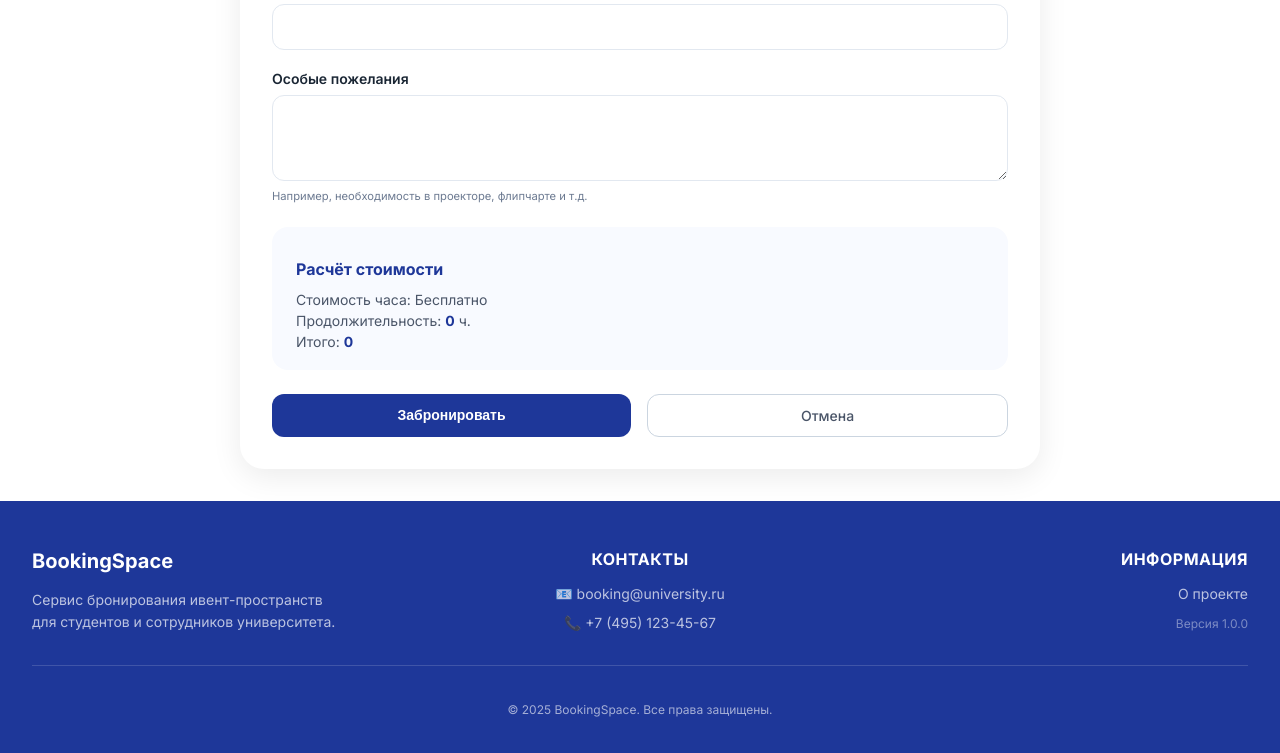
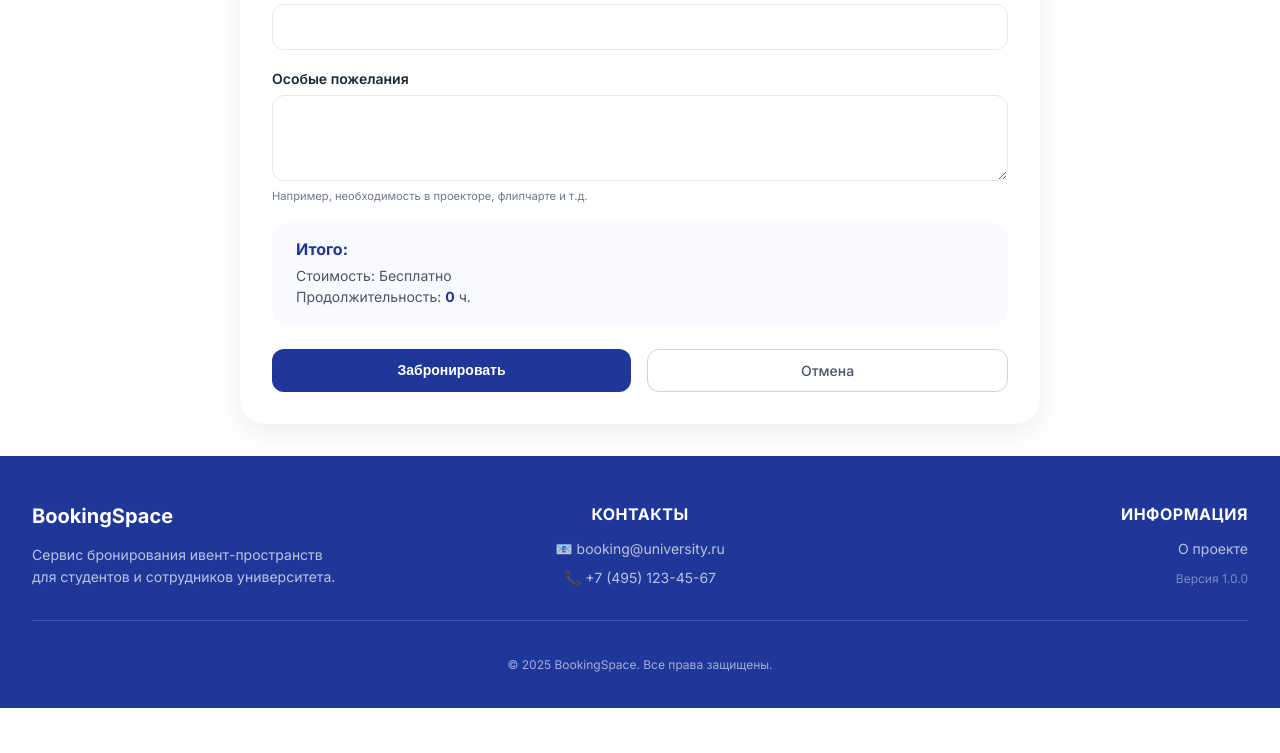
Before and after one commit to Ksenia-Voronina/FinalQualifyingWork, a Django app: page /bookings/create/4/ in a window 1280 px wide. Shown: the part 849-1602 px from the top of the page. After the commit the page ends 1557 px from the top, so only its background shows below. Run offline with Django 4.2, Linux system fonts and the light colour scheme; the visitor is signed in with stand-in values (Sample User, id 1); data comes from the database, SQL or seed files in the repository.

Commit message:
Убран рассчет стоимости

```diff
--- a/bookings/static/bookings/css/booking-form.css
+++ b/bookings/static/bookings/css/booking-form.css
@@ -111,14 +111,15 @@
     background: #f8faff;
     padding: 1rem 1.5rem;
     border-radius: 16px;
-    margin: 1.5rem 0;
+    margin: 0.5rem 0 1rem 0;
 }
 
 .booking-summary h3 {
     font-size: 1rem;
     font-weight: 700;
     color: #1e3799;
-    margin-bottom: 0.75rem;
+    margin-top: 0;
+    margin-bottom: 0.5rem;
 }
 
 .booking-summary p {
--- a/bookings/static/bookings/js/booking-form.js
+++ b/bookings/static/bookings/js/booking-form.js
@@ -6,20 +6,18 @@ document.addEventListener('DOMContentLoaded', function() {
     const totalSpan = document.getElementById('total');
     const pricePerHour = parseFloat(document.getElementById('price-per-hour')?.dataset.price || 0);
 
-    // Расчёт стоимости
-    function calculateTotal() {
+    // Расчёт продолжительности
+    function calculateDuration() {
         if (startInput && endInput && startInput.value && endInput.value) {
             const start = new Date(startInput.value);
             const end = new Date(endInput.value);
             const duration = (end - start) / (1000 * 3600);
             if (duration > 0) {
                 durationSpan.textContent = duration.toFixed(1);
-                totalSpan.textContent = (duration * pricePerHour).toFixed(0);
                 return;
             }
         }
         if (durationSpan) durationSpan.textContent = '0';
-        if (totalSpan) totalSpan.textContent = '0';
     }
 
     // Прокрутка к первому полю с ошибкой
@@ -58,12 +56,12 @@ document.addEventListener('DOMContentLoaded', function() {
     scrollToFirstError();
 
     if (startInput) {
-        startInput.addEventListener('change', calculateTotal);
-        startInput.addEventListener('input', calculateTotal);
+        startInput.addEventListener('change', calculateDuration);
+        startInput.addEventListener('input', calculateDuration);
     }
     if (endInput) {
-        endInput.addEventListener('change', calculateTotal);
-        endInput.addEventListener('input', calculateTotal);
+        endInput.addEventListener('change', calculateDuration);
+        endInput.addEventListener('input', calculateDuration);
     }
 
     calculateTotal();
--- a/bookings/templates/bookings/booking_form.html
+++ b/bookings/templates/bookings/booking_form.html
@@ -143,10 +143,9 @@
             </div>
 
             <div class="booking-summary">
-                <h3>Расчёт стоимости</h3>
-                <p>Стоимость часа: {% if space.price_per_hour == 0 %}Бесплатно{% else %}{{ space.price_per_hour }} ₽{% endif %}</p>
+                <h3>Итого:</h3>
+                <p>Стоимость: {% if space.price_per_hour == 0 %}Бесплатно{% else %}{{ space.price_per_hour }} ₽{% endif %}</p>
                 <p>Продолжительность: <span id="duration">0</span> ч.</p>
-                <p>Итого: <span id="total">0</span> {% if space.price_per_hour != 0 %}₽{% endif %}</p>
             </div>
 
             <div class="booking-form-actions">
```
